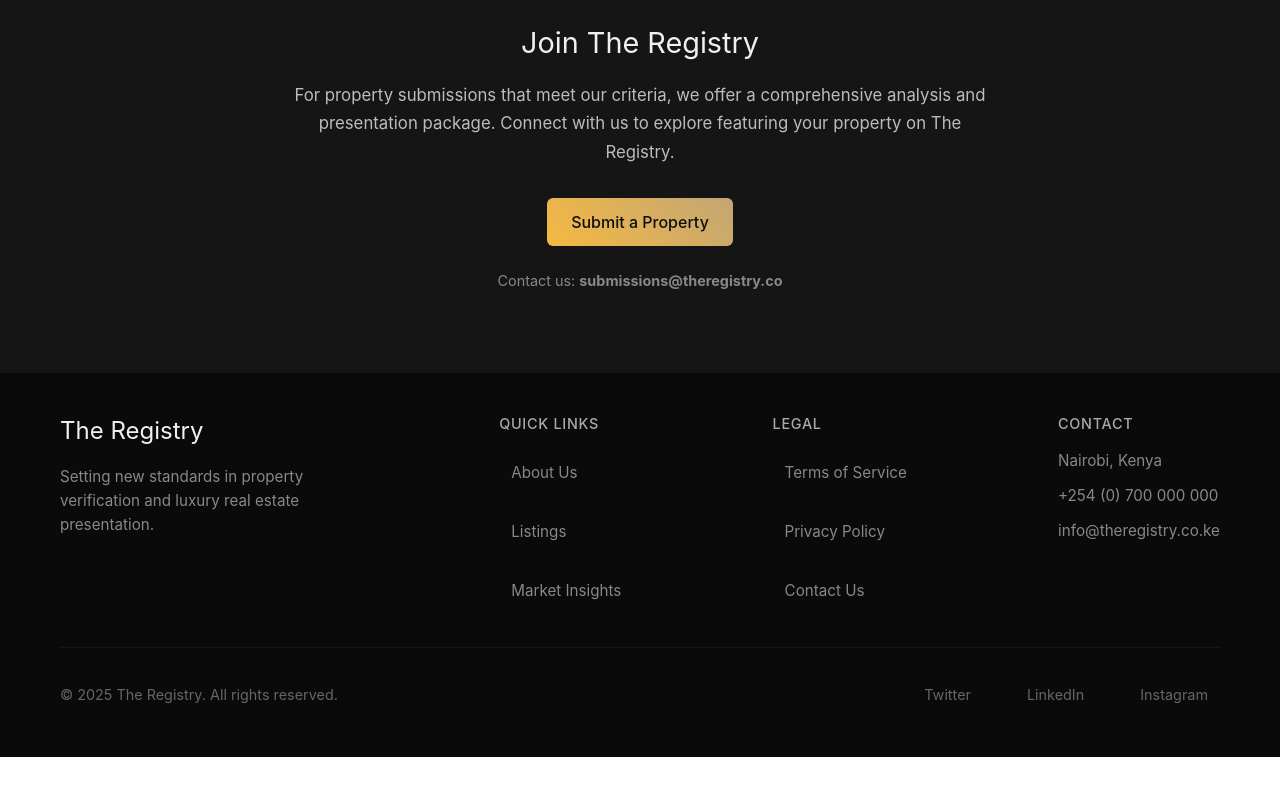
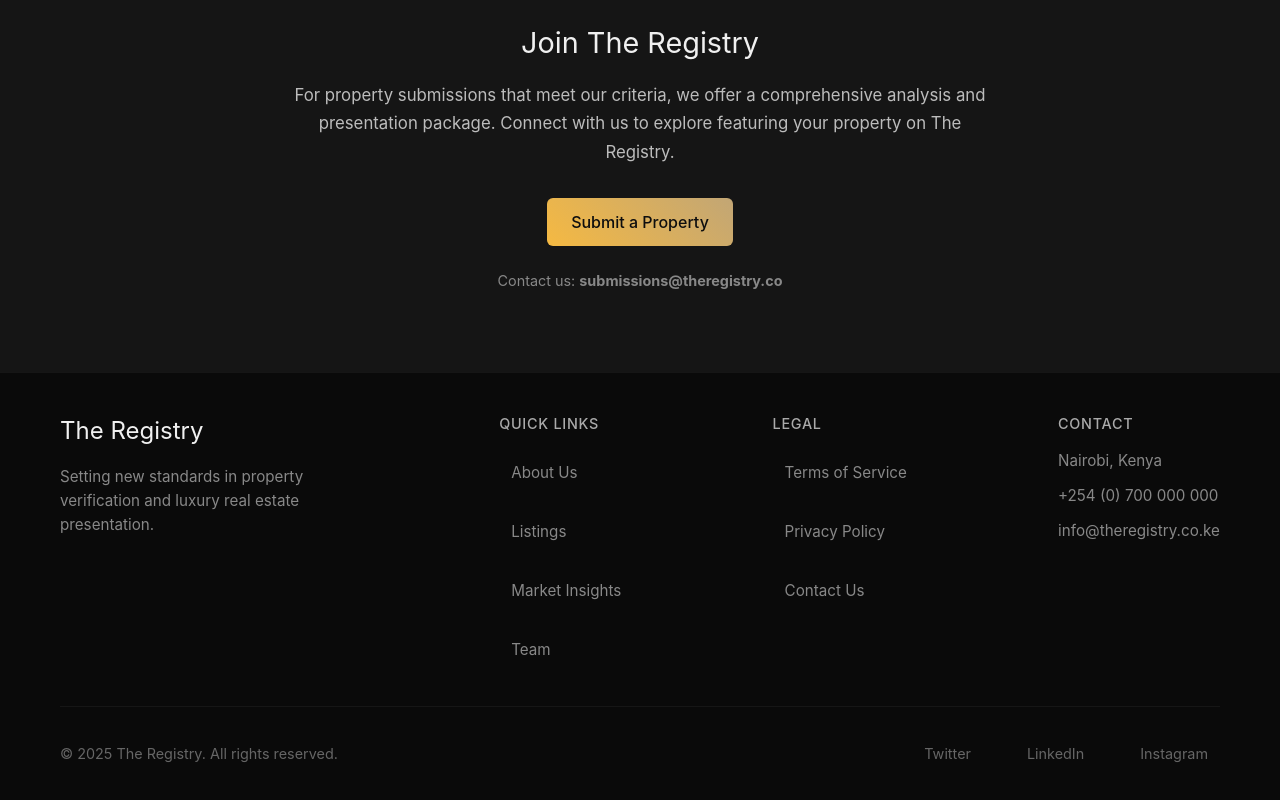
Before and after one commit to RonKG/verity-site, a Next.js app: page /about in a window 1280 px wide. Shown: the part 1905-2705 px from the top of the page. Before the commit the page ends 2662 px from the top, so only its background shows below. Built offline with nearby package versions, Linux system fonts and the light colour scheme.

Commit message:
chore(team): refine bios and add footer link to Team

```diff
--- a/components/Footer.tsx
+++ b/components/Footer.tsx
@@ -83,6 +83,14 @@ export default function Footer() {
                 transition: 'color 0.2s'
               }}>
                 Market Insights
+              </Link>
+              <Link href="/team" style={{
+                color: '#888',
+                textDecoration: 'none',
+                fontSize: '0.95rem',
+                transition: 'color 0.2s'
+              }}>
+                Team
               </Link>
             </nav>
           </div>
--- a/pages/team.js
+++ b/pages/team.js
@@ -7,19 +7,19 @@ export default function Team() {
       name: "James Kamau",
       role: "Founder & CEO",
       img: "https://images.unsplash.com/photo-1544005313-94ddf0286df2?w=1200&q=80&auto=format&fit=crop",
-      bio: "James founded The Registry to bring verified property data and a premium, local-first experience to Kenya's evolving market. He leads product and research."
+      bio: "James started The Registry after losing hours to paperwork and guesswork while helping family buy a home. He builds product to make property decisions faster and less faith-based — a practical idealist who believes clear records beat negotiation theater."
     },
     {
       name: "Amy Kamau",
       role: "Head of Operations",
       img: "https://images.unsplash.com/photo-1545996124-1a9f79a3b1a3?w=1200&q=80&auto=format&fit=crop",
-      bio: "Amy manages listings verification, partner integrations and the operational processes that keep our data rigorous and traceable."
+      bio: "If there’s a chain of custody, Amy has mapped it, simplified it, and taught five people how to use it. She runs verification, partnerships and the engine room that keeps our data honest — with a soft spot for problem tickets that are actually puzzles."
     },
     {
       name: "Ronald Wahome",
       role: "Head of Research",
       img: "https://images.unsplash.com/photo-1547425260-76bcadfb4f2c?w=1200&q=80&auto=format&fit=crop",
-      bio: "Ronald leads our analytics and methodology — turning verified records into decision-grade insights for investors and advisors."
+      bio: "Ronald turns messy public records into meaningful signals. He designs the methods and experiments that make our analytics reliable — and enjoys proving when conventional wisdom about a neighborhood needs updating."
     }
   ];
 
@@ -60,7 +60,7 @@ export default function Team() {
         <div style={{ marginTop: '1.75rem', background: '#0f0f0f', border: '1px solid #222', padding: '1rem', borderRadius: 10 }}>
           <h3 style={{ margin: 0, color: '#f5f5f5' }}>Our mission</h3>
           <p style={{ color: '#cfcfcf', marginTop: '0.5rem' }}>
-            Kenya deserves property data that is trustworthy and easy to use. We build for both locals and the international community — helping families moving home, expats returning, and diaspora or international investors evaluate opportunities with confidence.
+            We believe access to clear, verified property information is a small design change with outsized impact: it helps families move without fear, lets returning expats reconnect with confidence, and gives diaspora or global investors a sturdy basis for decisions. We build tools that shrink uncertainty and reward careful verification — not better salesmanship.
           </p>
         </div>
       </section>
```
